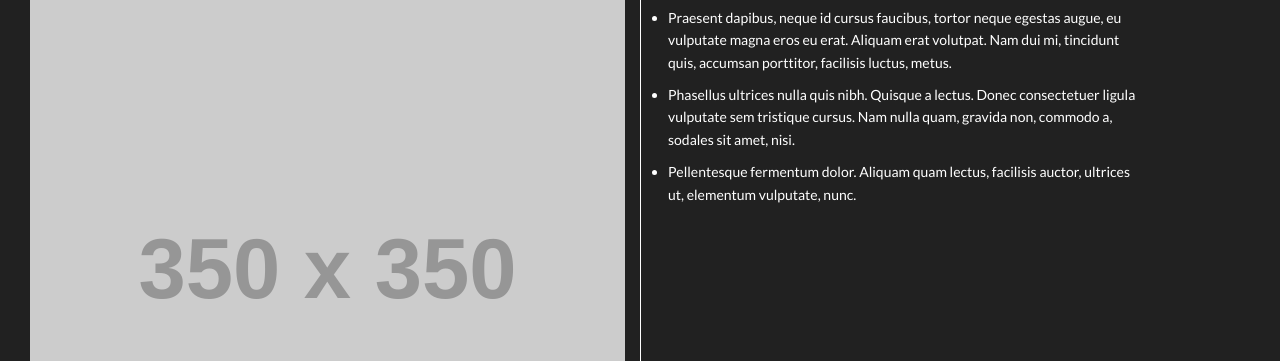
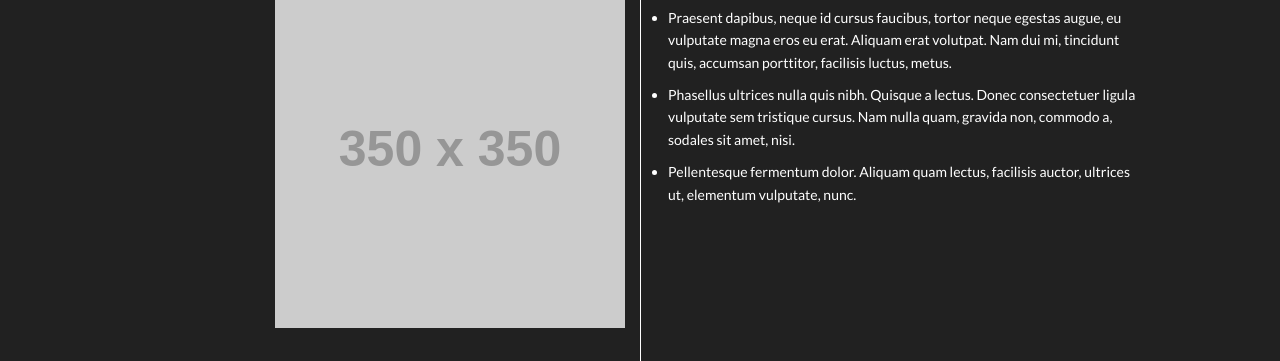
Before and after one commit to Kaito23/pinfra, a website: page demo/timeline.html in a window 1280 px wide. Shown: the part 173-534 px from the top of the page. Drawn offline with Linux system fonts and the light colour scheme; placeholder pictures from the web are drawn by us.

Commit message:
timeline to index added , small bugfix

```diff
--- a/demo/timeline.html
+++ b/demo/timeline.html
@@ -48,8 +48,10 @@
 			padding-left: 12px;
 		}
 
-        hr.test {
-
+        /* bug in pinfra? */
+        .img-responsive {
+            max-width: 100%;
+            width: auto;
         }
 
 /* headlines with lines */
```
Also changed, not shown: index.html (+2 -1 lines).
